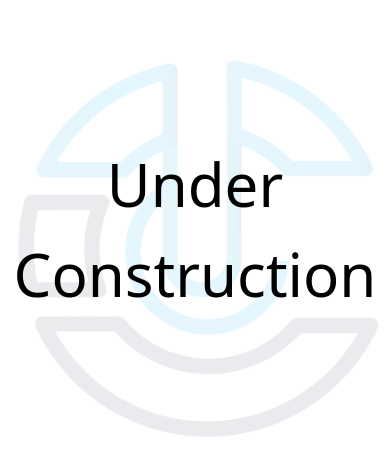
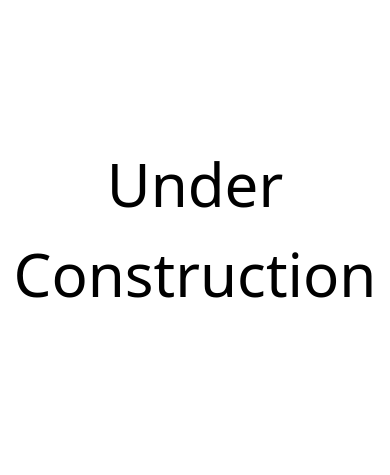
Before and after one commit to Asif9060/Comptron, a React (Vite) app: page /Events in a window 390 px wide. Shown: the part 173-648 px from the top of the page. Built offline with nearby package versions, Linux system fonts and the light colour scheme.

Commit message:
removed Bg logo for mobile

```diff
--- a/src/Components/UI/ScalingLogo.jsx
+++ b/src/Components/UI/ScalingLogo.jsx
@@ -16,7 +16,7 @@ const ScalingLogo = () => {
 
   return (
     <div
-  className="fixed top-0 left-0 w-full h-full flex items-center justify-center overflow-hidden"
+  className="fixed scaleres top-0 left-0 w-full h-full flex items-center justify-center overflow-hidden"
   style={{ zIndex: -1 }}
 >
   <img
--- a/src/assets/CSS/index.css
+++ b/src/assets/CSS/index.css
@@ -6,3 +6,10 @@
         font-size: 35px;
     }
 }
+
+@media (max-width: 768px){
+    .scaleres{
+        display: none;
+    }
+
+}
```
